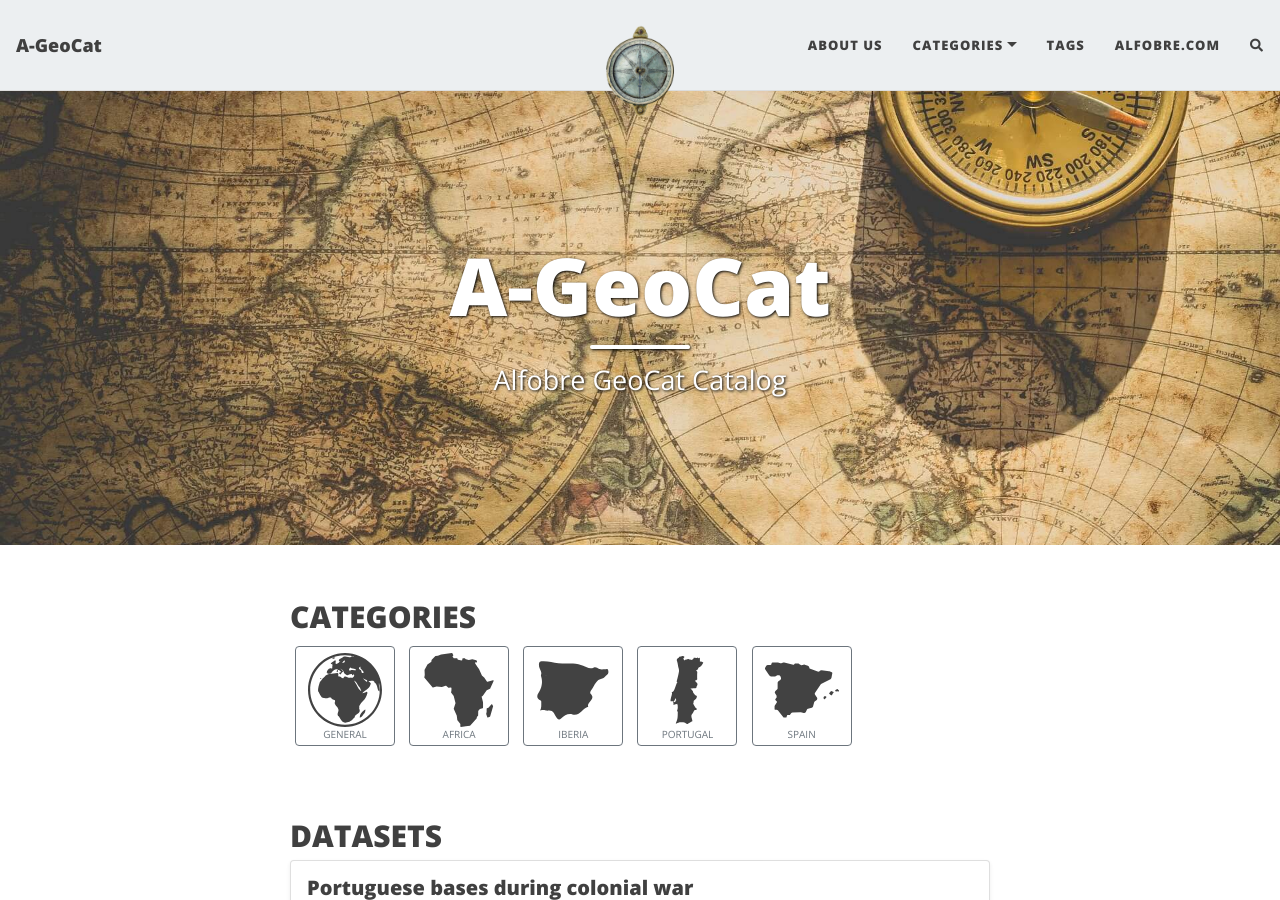
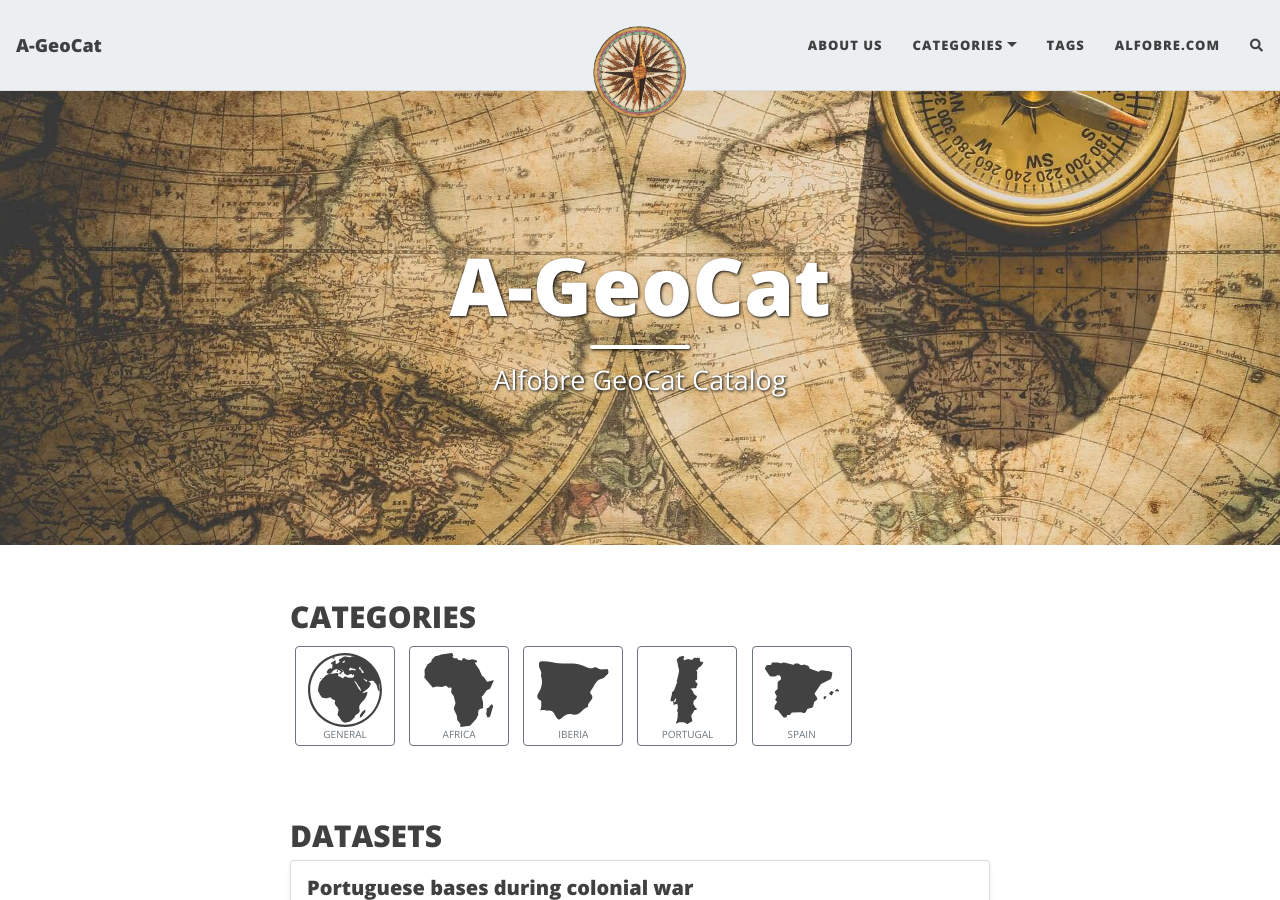
Before and after one commit to projetoalfobre/a-geocat, a Jekyll site: the page built from index.html, in a window 1280 px wide and 900 px high. Built offline with Jekyll 4.4.1, drawn with Linux system fonts in a browser that asks for light colours; nearby versions of some CDN libraries; the list of posts is cut into pages by our own code; comment, search, counter and statistics services are not loaded.

Commit message:
Update _config.yml

```diff
--- a/_config.yml
+++ b/_config.yml
@@ -36,7 +36,7 @@ navbar-links:
 
 # Image to show in the navigation bar - works best with a square image
 # Remove this parameter if you don't want an image in the navbar
-avatar: "/assets/img/kompass.png"
+avatar: "/assets/img/logocopy.png"
 
 # By default, the image is cut into a circle. You can disable this behaviour by setting 'round-avatar: false'
 round-avatar: false
```
